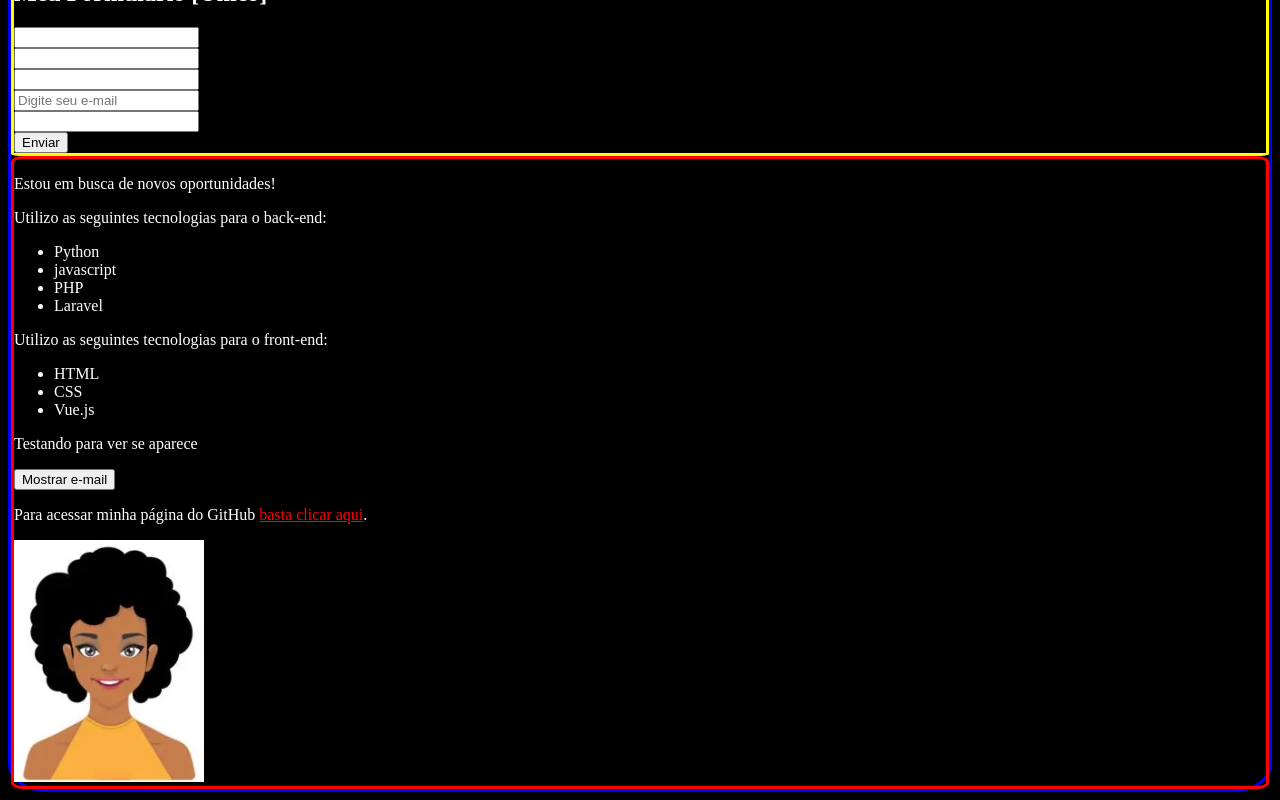
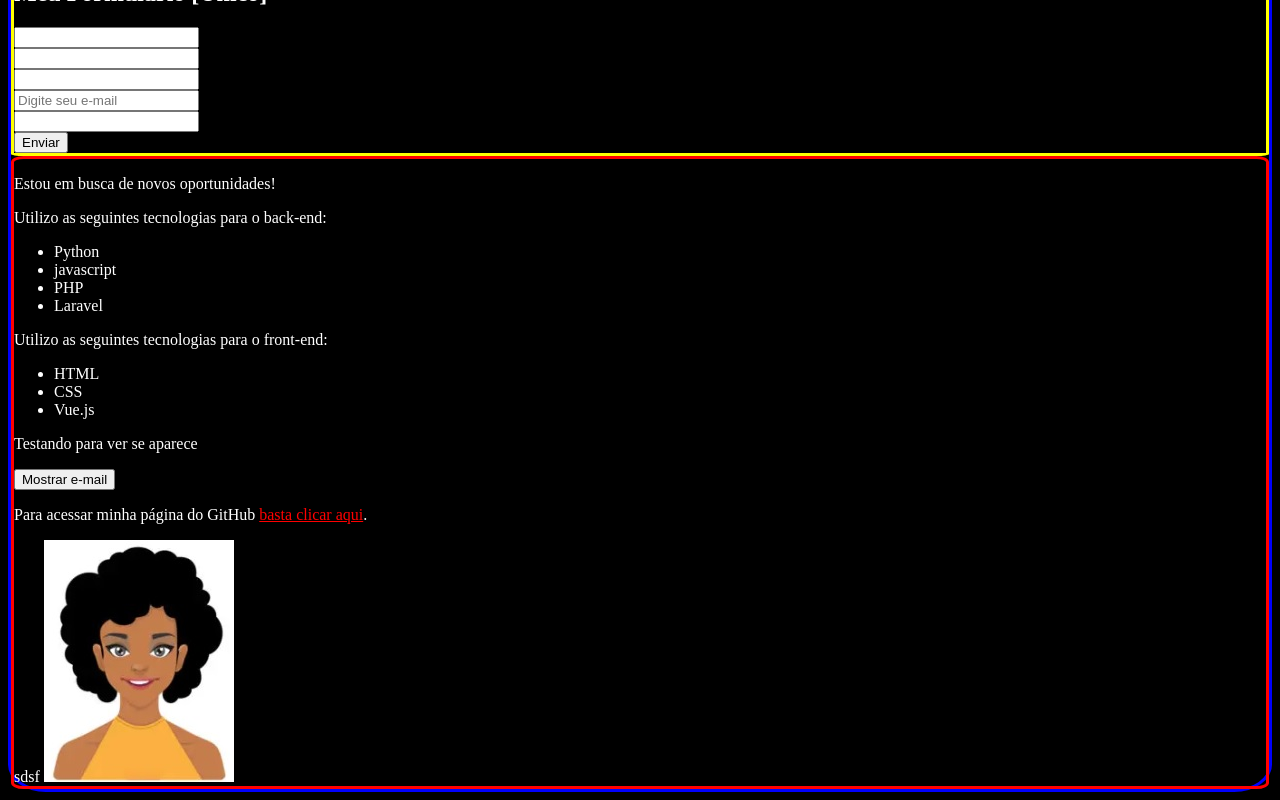
Before and after one commit to IsabelBoaventura/VueJs, a Vue app in the folder MatheusBasttisti/2_projeto_vue/: page / in a window 1280 px wide. Shown: the part 1034-1834 px from the top of the page. Built offline with nearby package versions, Linux system fonts and the light colour scheme.

Commit message:
trabalhando na aula 17

```diff
--- a/MatheusBasttisti/2_projeto_vue/src/components/Info.vue
+++ b/MatheusBasttisti/2_projeto_vue/src/components/Info.vue
@@ -21,7 +21,7 @@
 
 
         <p>Para acessar minha página do GitHub <a v-bind:href="meu_link" target="_blank"> basta clicar aqui</a>. </p>
-
+sdsf
 
         <Picture />
     </div>
--- a/MatheusBasttisti/2_projeto_vue/src/components/Pessoa.vue
+++ b/MatheusBasttisti/2_projeto_vue/src/components/Pessoa.vue
@@ -2,7 +2,7 @@
     <div style="border: solid 3px blue; border-radius: 3%;">
         <h2>Descricao da pessoa {{ nome }}</h2>
         <Form />
-        <Info />
+        <Info email="email@teste.com" />
     </div>
 
 
```
Also changed, not shown: 1 other file (tests, documents, lock files or other folders).
